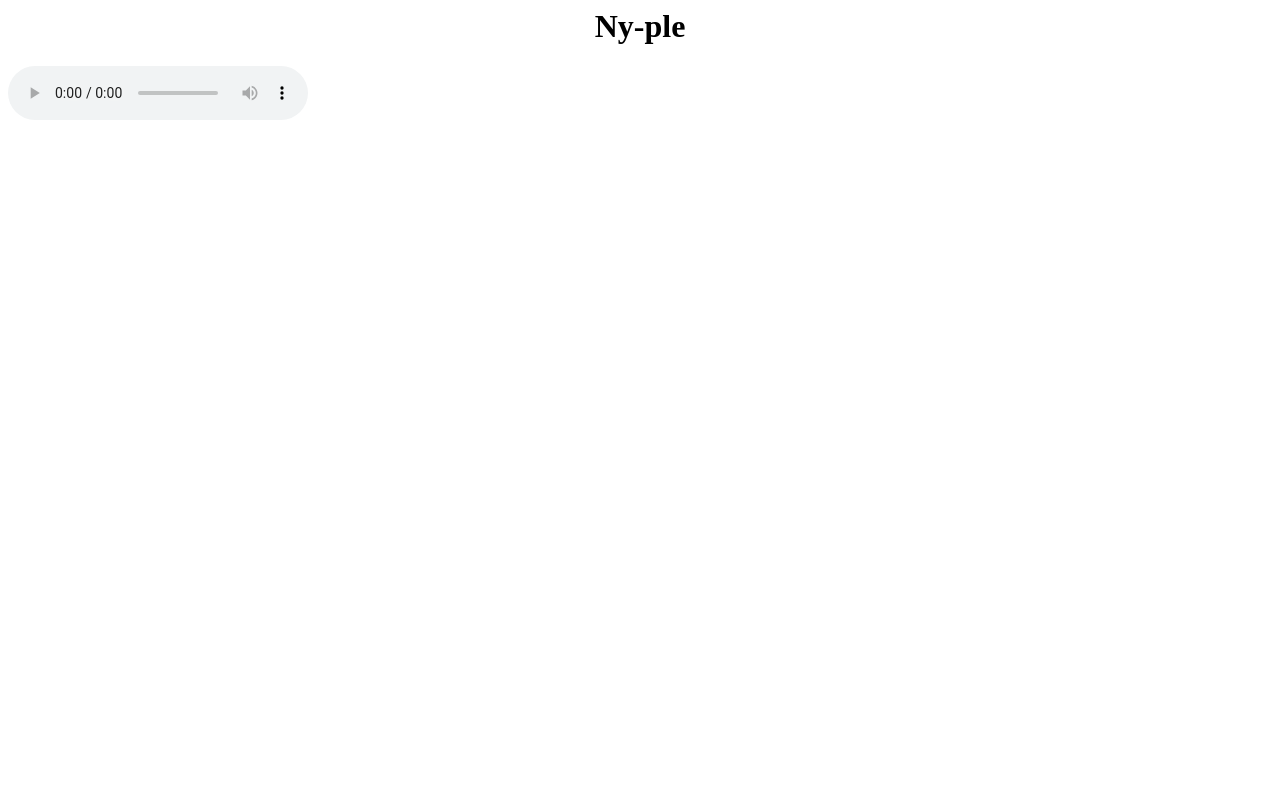
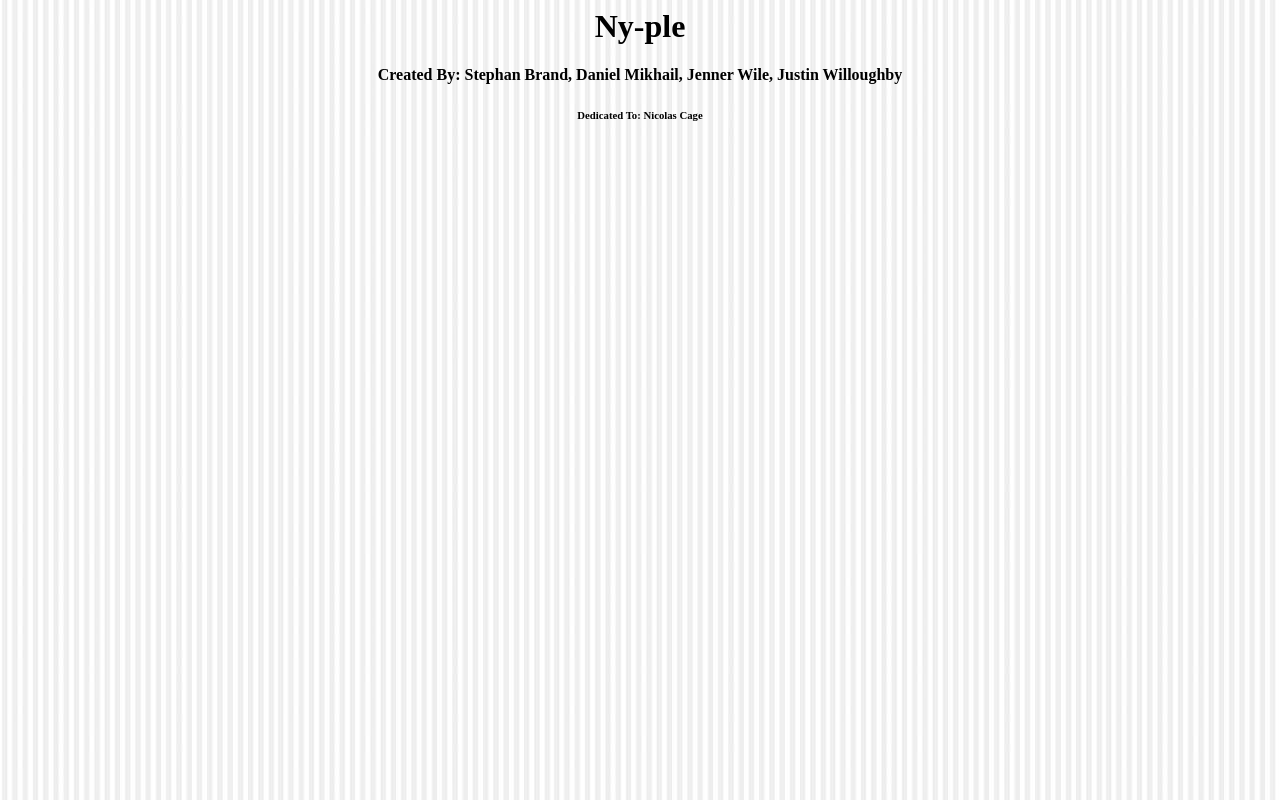
Before and after one commit to Plokmin/Nypleweb, a plain HTML site: page index.html in a window 1280 px wide. Drawn offline with Linux system fonts and the light colour scheme.

Commit message:
Updated website

```diff
--- a/index.html
+++ b/index.html
@@ -1,13 +1,15 @@
 <html>
 
 <h1> <center>Ny-ple</center> </h1>
+<h4> <center>Created By: Stephan Brand, Daniel Mikhail, Jenner Wile, Justin Willoughby</center> </h4>
+<h6> <center>Dedicated To: Nicolas Cage</center> </h6>
 
-<audio controls>
+<audio autoplay>
   <source src="The Nic Cage Song Video.mp3" type="audio/mpeg">
   Your browser does not support the audio tag.
 </audio>
 
-<body>
+<body background="White.jpg">
 
 
 
```
Also changed, not shown: Black.jpg (added), White.jpg (added).
